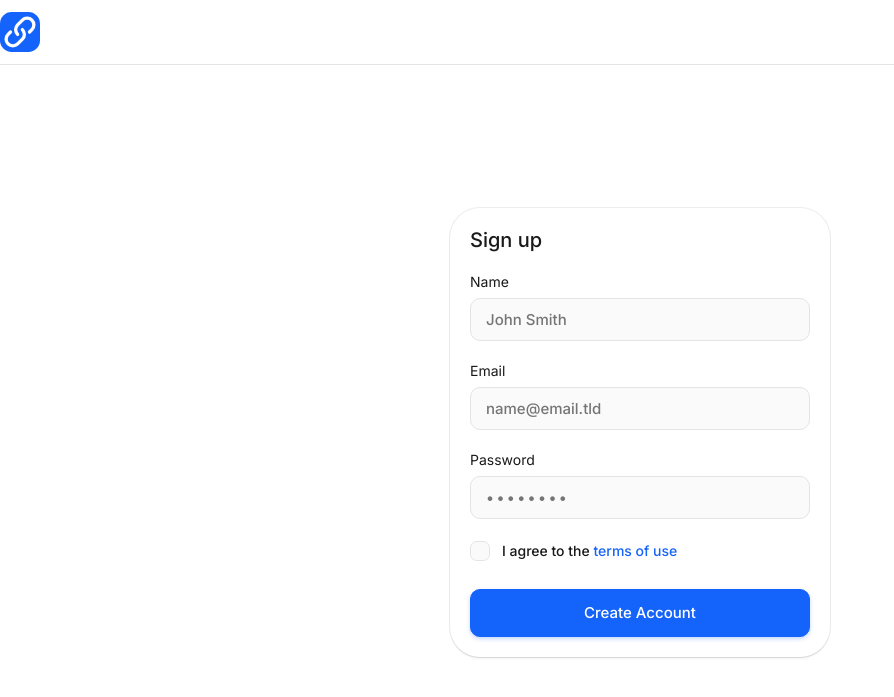
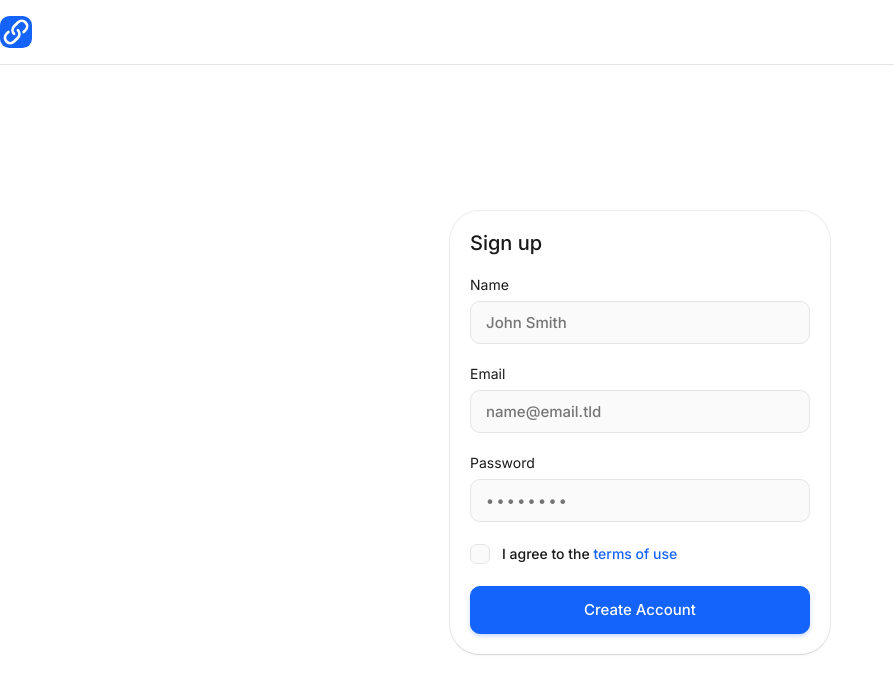
Before and after one commit to kramber1024/url-shortener, a FastAPI app: template frontend/templates/signup.html in a window 1280 px wide. Shown: the top 697 px of the page, without its empty margins (0-894 px from the left). Run offline with FastAPI, Linux system fonts and the light colour scheme; the template is opened without the code that fills it, so the values that code supplies are empty; parts of the project's set-up code (start-up, migrations or seed data) failed here and were passed over.

Commit message:
feat: Update logo

```diff
--- a/frontend/static/css/signup.css
+++ b/frontend/static/css/signup.css
@@ -56,18 +56,26 @@ body {
 }
 
 .brand-link__logo-wrapper {
-    height: 40px;
-    width: 40px;
+    height: 32px;
+    width: 32px;
 }
 
-.brand-link__logo-wrapper svg {
+.brand-link__logo-wrapper > svg {
     width: 100%;
     height: 100%;
 }
 
+.brand-link__logo-wrapper > svg > rect {
+    fill: var(--brand);
+}
+
+.brand-link__logo-wrapper > svg > path {
+    stroke: var(--background);
+}
+
 .brand-link__brand-name {
     margin-left: 10px;
-    font-size: 1.5rem;
+    font-size: 1.6rem;
     line-height: 2rem;
     font-weight: 700;
     color: var(--background-font-color);
@@ -157,7 +165,7 @@ label[for="password"] {
     display: flex;
     flex-direction: row;
     align-items: center;
-    margin-bottom: 20px;
+    margin-bottom: 14px;
 }
 
 .terms-container__checkbox[type="checkbox"]:checked,
```
